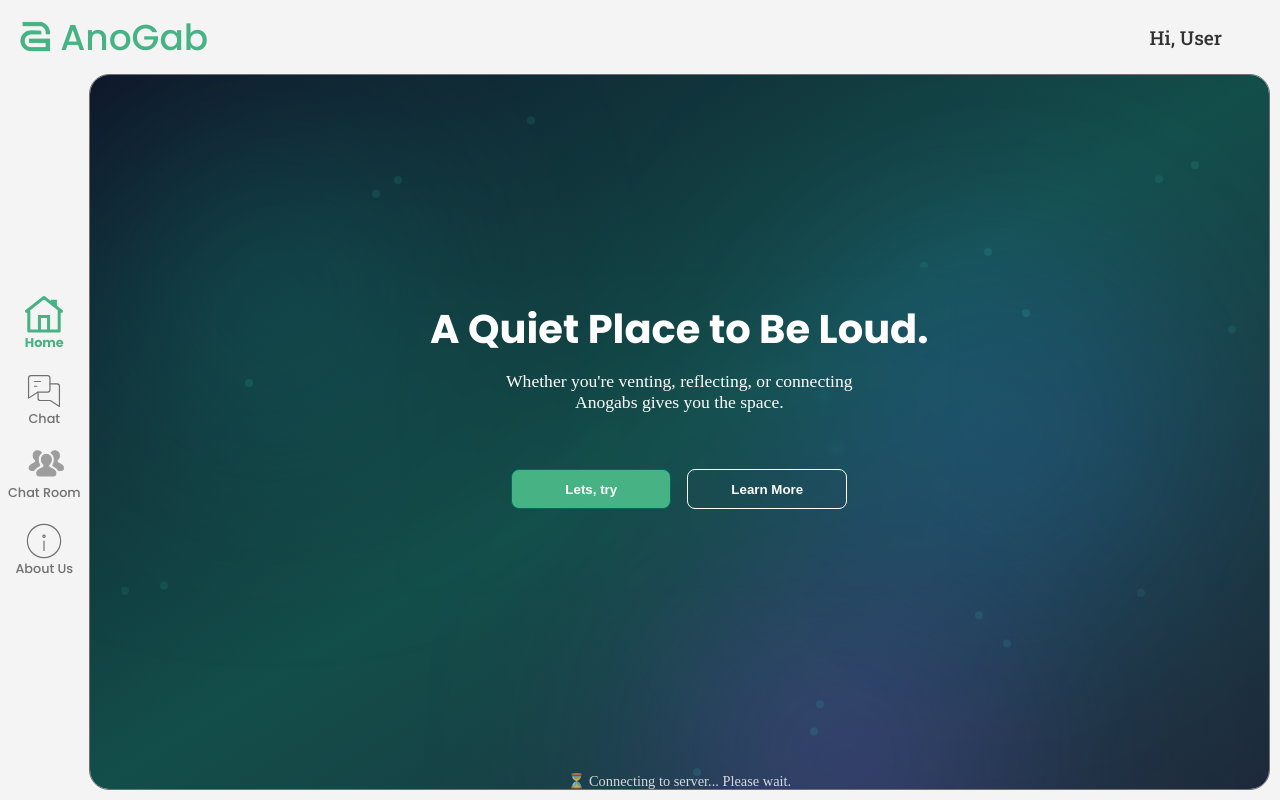
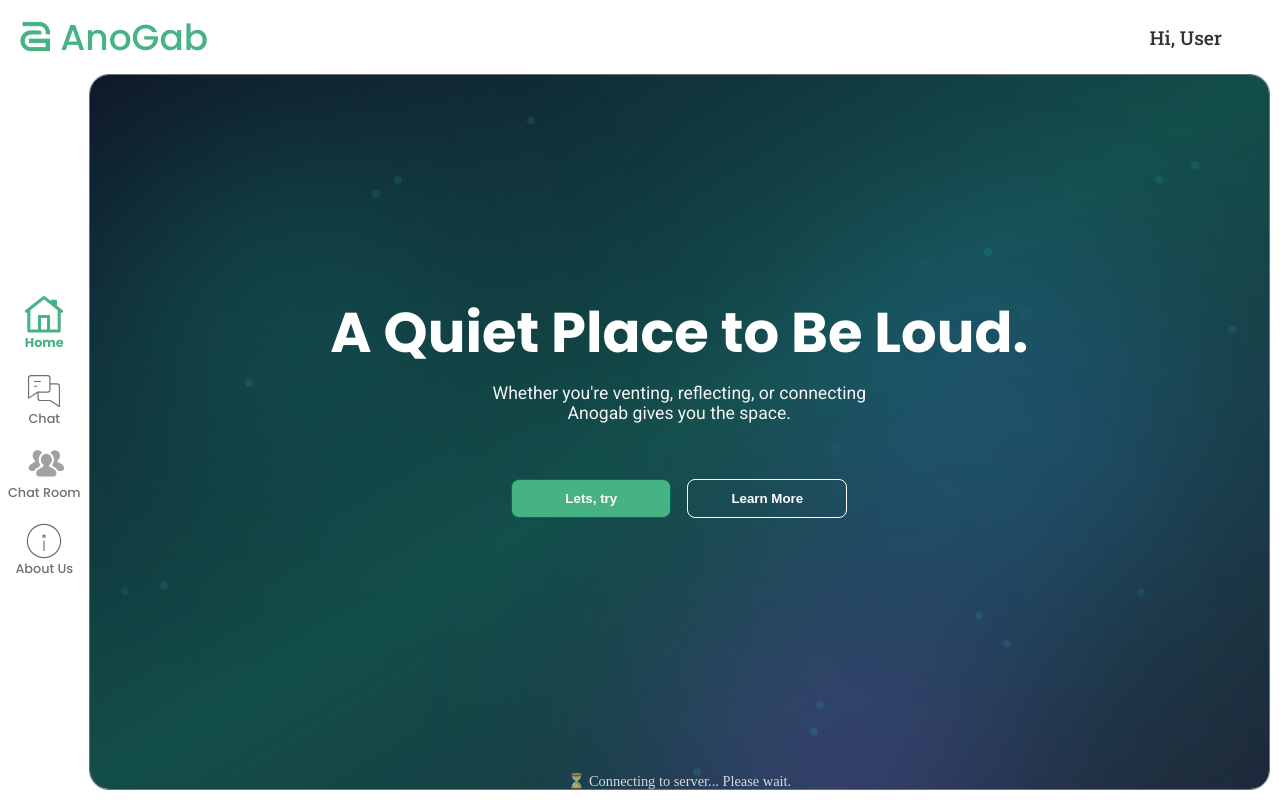
Before and after one commit to vivek9545/Anogab, a React (Vite) app in the folder frontend-anogab/: page /home in a window 1280 px wide. Built offline with nearby package versions, Linux system fonts and the light colour scheme; no server answers; a web font is replaced by a local one.

Commit message:
Overall CSS  improvements

```diff
--- a/frontend-anogab/src/components/Layout.css
+++ b/frontend-anogab/src/components/Layout.css
@@ -5,10 +5,10 @@
   flex-direction: column;
   height: 100%;
   width: 100vw;
+  background-color: white;
 }
 
 .main-container {
-  background-color: var(--light-grey);
   display: flex;
   height: 100%;
   width: 100%;
@@ -20,14 +20,12 @@
 }
 
 .content-area {
-  background-color: white;
   border: 1px solid var(--med-grey);
   border-radius: 20px;
   width: 100%;
   margin-bottom: 10px;
   margin-right: 10px;
   overflow: auto;
-
 }
 
 
--- a/frontend-anogab/src/components/Navbar.css
+++ b/frontend-anogab/src/components/Navbar.css
@@ -1,6 +1,5 @@
 
 .navbar {
-  background-color: var(--light-grey);
   display: flex;
   justify-content: space-between;
   align-items: center;
--- a/frontend-anogab/src/components/Sidebar.css
+++ b/frontend-anogab/src/components/Sidebar.css
@@ -1,5 +1,4 @@
 .sidebar {
-  background-color: var(--light-grey);
   height: 100%;
   width: 100%;
   display: flex;
--- a/frontend-anogab/src/pages/Chat.css
+++ b/frontend-anogab/src/pages/Chat.css
@@ -16,7 +16,7 @@
   left: 0;
   right: 0;
   bottom: 0;
-  background-color: rgba(0, 0, 0, 0.2); /* Adjust the opacity here */
+  background-color: rgba(0, 0, 0, 0.02); /* Adjust the opacity here */
   z-index: 0; /* Keeps it behind content */
 }
 
--- a/frontend-anogab/src/pages/Chatroom.css
+++ b/frontend-anogab/src/pages/Chatroom.css
@@ -1,11 +1,15 @@
 .room-lobby {
-    height: 100%;
+  height: 100%;
   display: flex;
   flex-direction: column;
   justify-content: center;
   align-items: center;
   gap: 1rem;
   font-family: "poppins";
+}
+
+.room-lobby h2{
+  font-size: 2.5rem;
 }
 
 .room-form {
--- a/frontend-anogab/src/pages/Chatroom.jsx
+++ b/frontend-anogab/src/pages/Chatroom.jsx
@@ -22,7 +22,7 @@ const Chatroom = () => {
 
   return (
     <div className="room-lobby">
-      <h2>Join or Create a Chat Room</h2>
+      <h2>Create or Join a Chat Room</h2>
 
       {/* Create new random room */}
       <button className="btn" onClick={createRoom}>
--- a/frontend-anogab/src/pages/Home.css
+++ b/frontend-anogab/src/pages/Home.css
@@ -125,13 +125,15 @@
   border-radius: 1rem;
 }
 
-h2 {
+.home-container h2 {
   font-family: "Funnel Sans", "Poppins", sans-serif;
-  font-size: 2.5rem;
+  font-size: 3.5rem;
 }
 
 .subhead {
-  margin-top: 12px;
+  font-family: "Roboto", "Poppins", sans-serif;
+  color: var(--light-grey);
+  margin-top: 8px;
   font-size: 1.1rem;
   display: flex;
   flex-direction: column;
--- a/frontend-anogab/src/pages/Home.jsx
+++ b/frontend-anogab/src/pages/Home.jsx
@@ -64,7 +64,7 @@ function Home() {
         <h2>A Quiet Place to Be Loud.</h2>
         <div className="subhead">
           <p>Whether you're venting, reflecting, or connecting</p>
-          <p>Anogabs gives you the space.</p>
+          <p>Anogab gives you the space.</p>
         </div>
        <div className="ctn-btns">
       <button className="try-btn" onClick={() => navigate('/chat')}>
```
